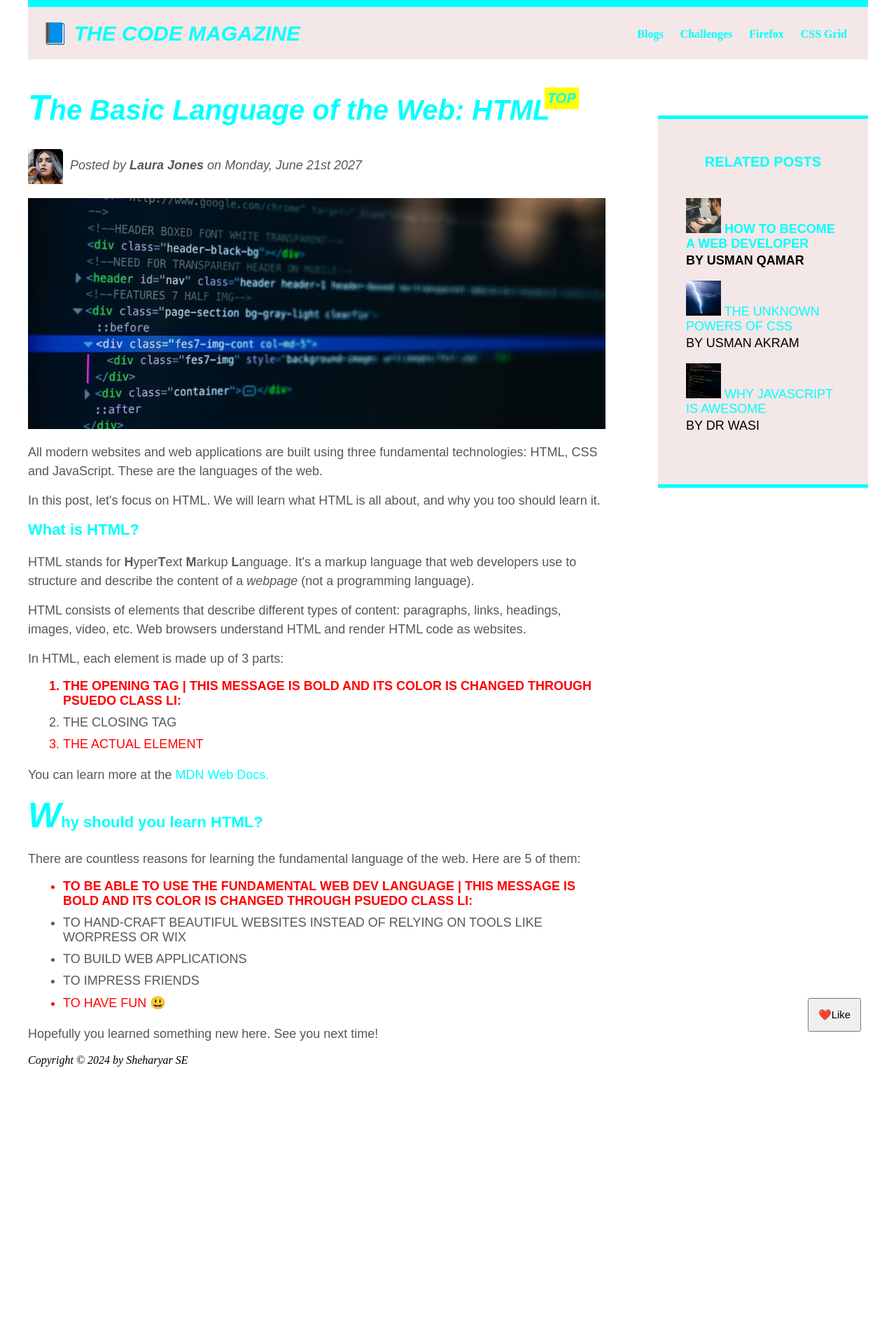
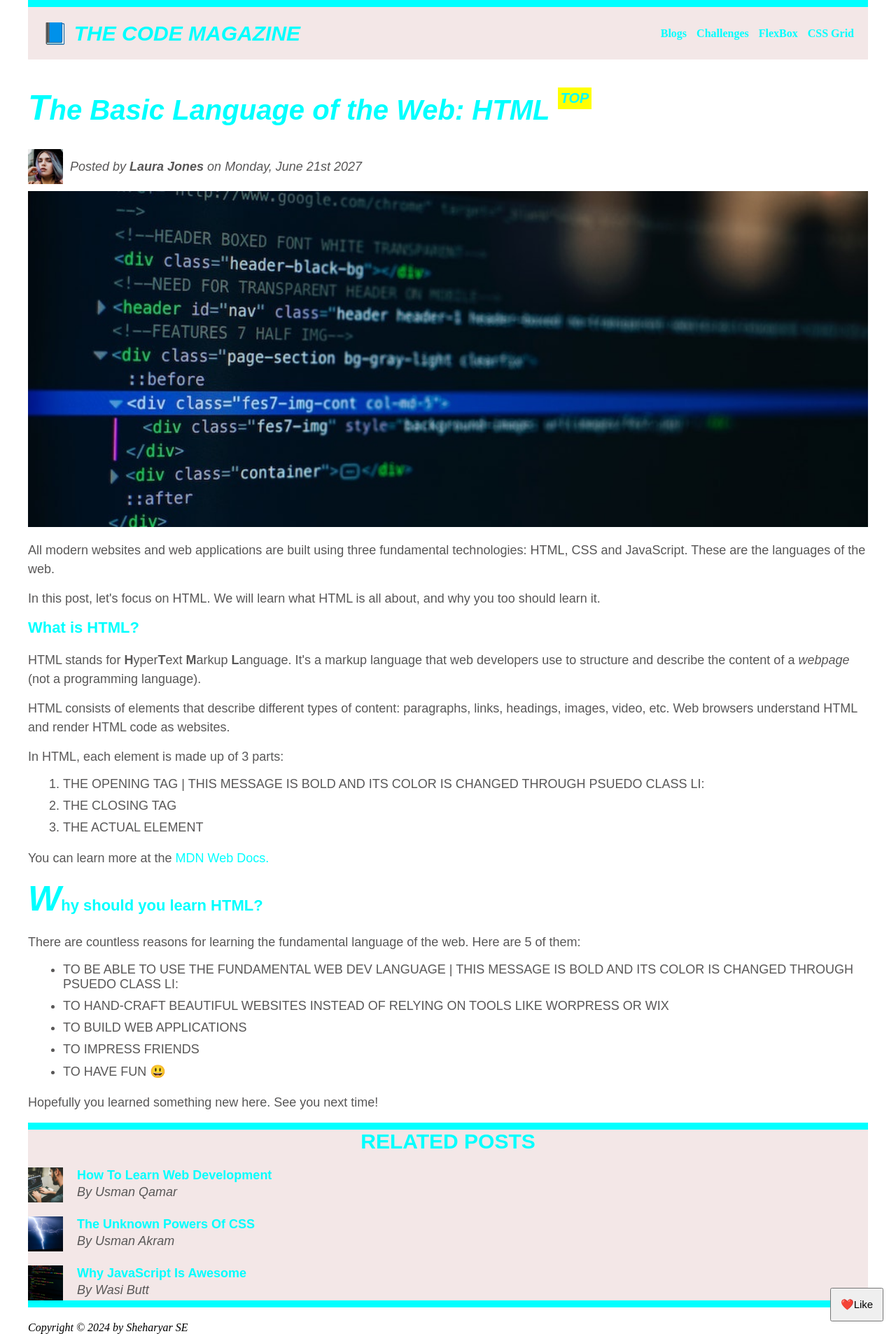
Before and after one commit to sheharyarr-ahmed/interactive-web-page, a plain HTML site: page index.html in a window 1280 px wide. Shown: the whole page at 70% size. Before the commit the page ends 1524 px from the top, so only its background shows below. Drawn offline with Linux system fonts and the light colour scheme.

Commit message:
understood the concept of flexbox

```diff
--- a/index.html
+++ b/index.html
@@ -13,9 +13,9 @@
         <nav>
           <!-- <p>this is the navigation bar</p> -->
           <a href="blog.html">Blogs</a>
-          <a href="blog.html">Challenges</a>
-          <a href="blog.html">Firefox</a>
-          <a href="blog.html">CSS Grid</a>
+          <a href="#">Challenges</a>
+          <a href="flexbox.html" target="_blank">FlexBox</a>
+          <a href="#">CSS Grid</a>
         </nav>
         <!-- <div class="clear-box"></div> -->
       </header>
@@ -23,6 +23,7 @@
         <header class="second-header">
           <button>❤️Like</button>
           <h2 class="basic-language">The Basic Language of the Web: HTML</h2>
+          <div class="add-in-fb">
             <img
               class="author-pic"
               src="images/laura-jones.jpg"
@@ -37,6 +38,7 @@
             <p class="posted">
               Posted by <strong>Laura Jones</strong> on Monday, June 21st 2027
             </p>
+          </div>
           <img
             class="code-image"
             src="images/post-img.jpg"
@@ -101,8 +103,8 @@
         </ul>
         <p>Hopefully you learned something new here. See you next time!</p>
       </article>
-        <aside class="aside-margin-top">
-          <h4>Related Posts</h4>
+      <!-- <div class="related-posts">
+        <h4>Related Posts</h4> this one-->
       <!-- <p class="asidepara">
             i am going to make this line to be called and apply changes to this
             specific line classes method in this para, the next para and the one
@@ -111,9 +113,10 @@
       <!-- <p class="asidepara">
             this line as well and one line after the list as well
           </p> -->
-          <ul class="asidebulletpoints">
-            <li>
+      <!-- <ul class="related-ul">
+          <li class="related-li">
             <img src="images/related-1.jpg" width="50" height="50" />
+
             <a
               href="https://www.coursera.org/articles/web-developer"
               target="_blank"
@@ -121,8 +124,9 @@
             >
             <p class="authorsina">by Usman Qamar</p>
           </li>
-            <li>
+          <li class="related-li">
             <img src="images/related-2.jpg" width="50" height="50" />
+
             <a
               href="https://www.coursera.org/articles/web-developer"
               target="_blank"
@@ -130,8 +134,9 @@
             >
             <p class="authorsina">by Usman Akram</p>
           </li>
-            <li>
+          <li class="related-li">
             <img src="images/related-3.jpg" width="50" height="50" />
+
             <a
               href="https://www.coursera.org/articles/web-developer"
               target="_blank"
@@ -140,10 +145,44 @@
             <p class="authorsina">by Dr Wasi</p>
           </li>
         </ul>
-        </aside>
+      </div> -->
       <!-- <p class="testingclasspara">
           this para also to be changed by classes method
         </p> -->
+      <div class="related-posts">
+        <h4>RELATED POSTS</h4>
+        <ul class="related-ul">
+          <li class="related-li">
+            <img src="/images/related-1.jpg" width="50px" height="50px" />
+            <div>
+              <a href="https://www.coursera.org/" class="related-link"
+                >How To Learn Web Development</a
+              >
+              <p class="related-author">By Usman Qamar</p>
+            </div>
+          </li>
+
+          <li class="related-li">
+            <img src="/images/related-2.jpg" width="50px" height="50px" />
+            <div>
+              <a href="https://www.coursera.org/" class="related-link"
+                >The Unknown Powers of CSS</a
+              >
+              <p class="related-author">By Usman Akram</p>
+            </div>
+          </li>
+
+          <li class="related-li">
+            <img src="/images/related-3.jpg" width="50px" height="50px" />
+            <div>
+              <a href="https://www.coursera.org/" class="related-link"
+                >Why JavaScript is Awesome</a
+              >
+              <p class="related-author">By Wasi Butt</p>
+            </div>
+          </li>
+        </ul>
+      </div>
       <footer id="copyright">Copyright &copy; 2024 by Sheharyar SE</footer>
     </div>
   </body>
--- a/style.css
+++ b/style.css
@@ -75,7 +75,7 @@ li {
 }
 
 li:last-child {
-  color: red;
+  /* color: red; */
   margin-bottom: 0px;
 }
 
@@ -100,21 +100,23 @@ ul li {
   text-transform: uppercase;
   font-weight: bold;
 } */
-.asidebulletpoints {
+/* .asidebulletpoints {
   list-style: none;
   margin-left: 0px;
-}
+  width: 100%;
+} */
 
-aside {
+/* aside {
   background-color: white;
   border-top: 5px solid cyan;
   border-bottom: 5px solid cyan;
   /* padding-top:20px;
   padding-bottom: 20px; */
-  padding: 50px 40px;
-  width: 500px;
+/*padding: 50px 40px;
+  padding: 0px;
+  width: 100%;
+}
   /* box-sizing: border-box; this line is moved to universal selector */
-}
 
 body {
   background-color: white;
@@ -122,8 +124,8 @@ body {
 }
 
 li:first-child {
-  color: red;
-  font-weight: bold;
+  /* color: red; */
+  /* font-weight: bold; */
 }
 
 /* li:last-child {
@@ -185,8 +187,9 @@ nav a:link {
   margin-right: 0px;
   /* margin-top: 2%; this will not work because nav was inline box (and in inline box height and widht cannot be assigned)  beofre converting it to inline-block below */
   display: inline;
-  margin-top: 1%; /* now this works because it has been converted from inline box to inline-block box */
-  padding-left: 20px;
+  /* margin-top: 1%;*/ /*now this works because it has been converted from inline box to inline-block box */
+  /* padding-left: 20px; */
+  margin-left: 10px;
 }
 
 nav a:link:last-child {
@@ -210,10 +213,10 @@ p {
   margin-bottom: 15px;
 }
 
-.aside-margin-top {
+/* .aside-margin-top {
   margin-top: 50px;
   background-color: rgb(243, 231, 231);
-}
+} */
 
 /* the beneath code is used to adapt the parent contaier size which is header and forom now onwards we will be using dimensions of images in percentages and will be assigning in css file but not in html file */
 .code-image {
@@ -242,8 +245,8 @@ button {
   /* top: 0; */
   /* left: 0px;
   bottom: 0px; */
-  bottom: 50px;
-  right: 50px;
+  bottom: 18px;
+  right: 18px;
 }
 
 .second-header {
@@ -292,7 +295,7 @@ h2 {
 }
 
 /*FLOATS*/
-.author-pic {
+/* .author-pic {
   float: left;
   margin-bottom: 20px;
 }
@@ -313,15 +316,17 @@ nav {
   padding-right: 10px;
   float: right;
   padding-top: 10px;
-}
+} */
 
 /* .clear-box { /* same thing is happening in the code below but with a trick
   clear: both;
 } */
 
+/*
 .clear-fix::after {
   /* a new class was made in the html */
-  content: "";
+/*
+ content: "";
   clear: both;
   display: block;
 }
@@ -344,3 +349,64 @@ h4 {
   font-size: 20px;
   margin-bottom: 40px;
 }
+  */
+
+/* FOR FLEXBOXES*/
+.header1 {
+  display: flex;
+  align-items: center;
+  justify-content: space-between;
+}
+
+.add-in-fb {
+  display: flex;
+  align-items: center;
+  justify-content: flex-start;
+  gap: 10px;
+  margin-bottom: 10px;
+}
+
+.posted {
+  margin-bottom: 0px;
+}
+
+/* related posts */
+.related-posts {
+  background-color: rgb(243, 231, 231);
+  border-top: 10px solid cyan;
+  border-bottom: 10px solid cyan;
+}
+
+.related-ul {
+  padding: 0px;
+  margin: 0px;
+  list-style: none;
+}
+
+.related-li {
+  display: flex;
+  margin-bottom: 20px;
+  align-items: center;
+  gap: 20px;
+}
+h4 {
+  margin-bottom: 20px;
+}
+
+.related-author {
+  margin-bottom: 0px;
+}
+
+.related-posts a:link {
+  font-weight: bold;
+  text-transform: capitalize;
+}
+
+.related-posts p {
+  text-transform: capitalize;
+  font-style: italic;
+}
+
+.related-posts {
+  margin-bottom: 20px;
+}
```
Also changed, not shown: flexbox.html (added, +94 -0 lines). Lines whose indentation alone changed are shown as unchanged.
